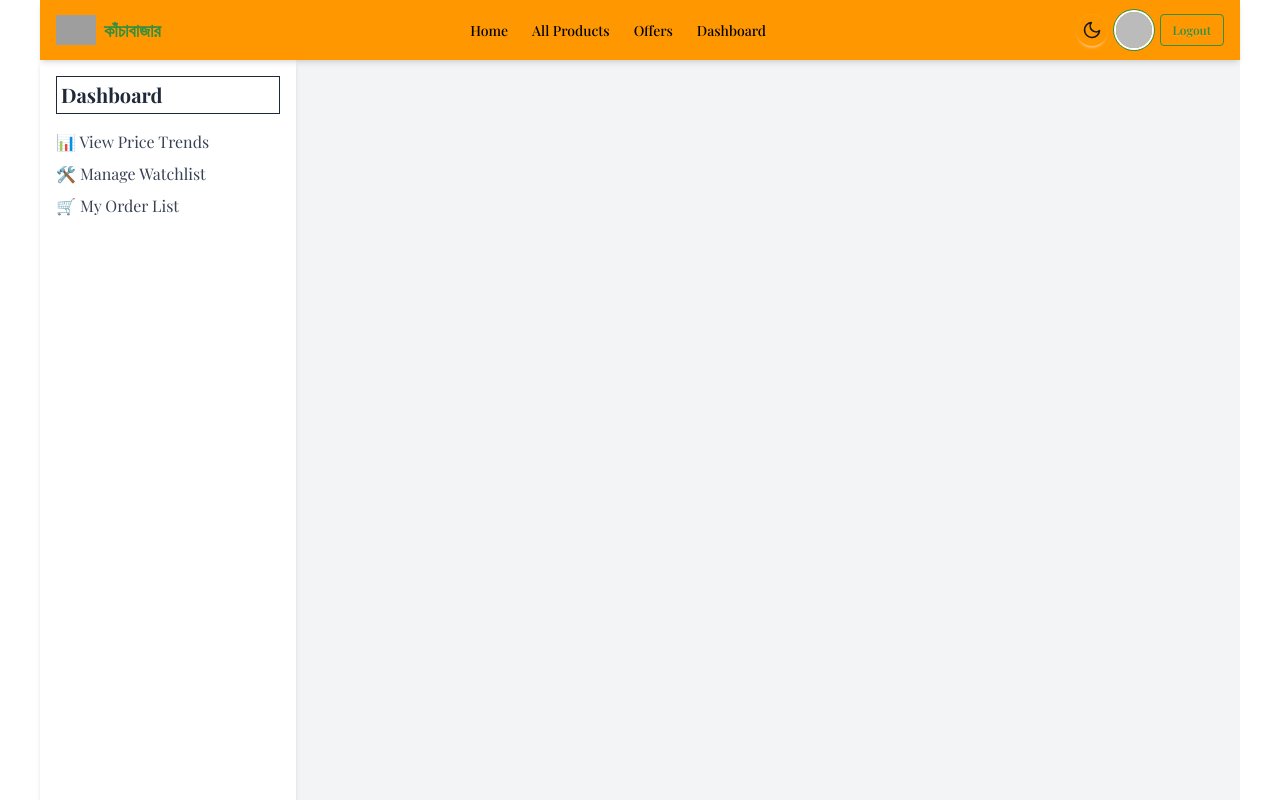
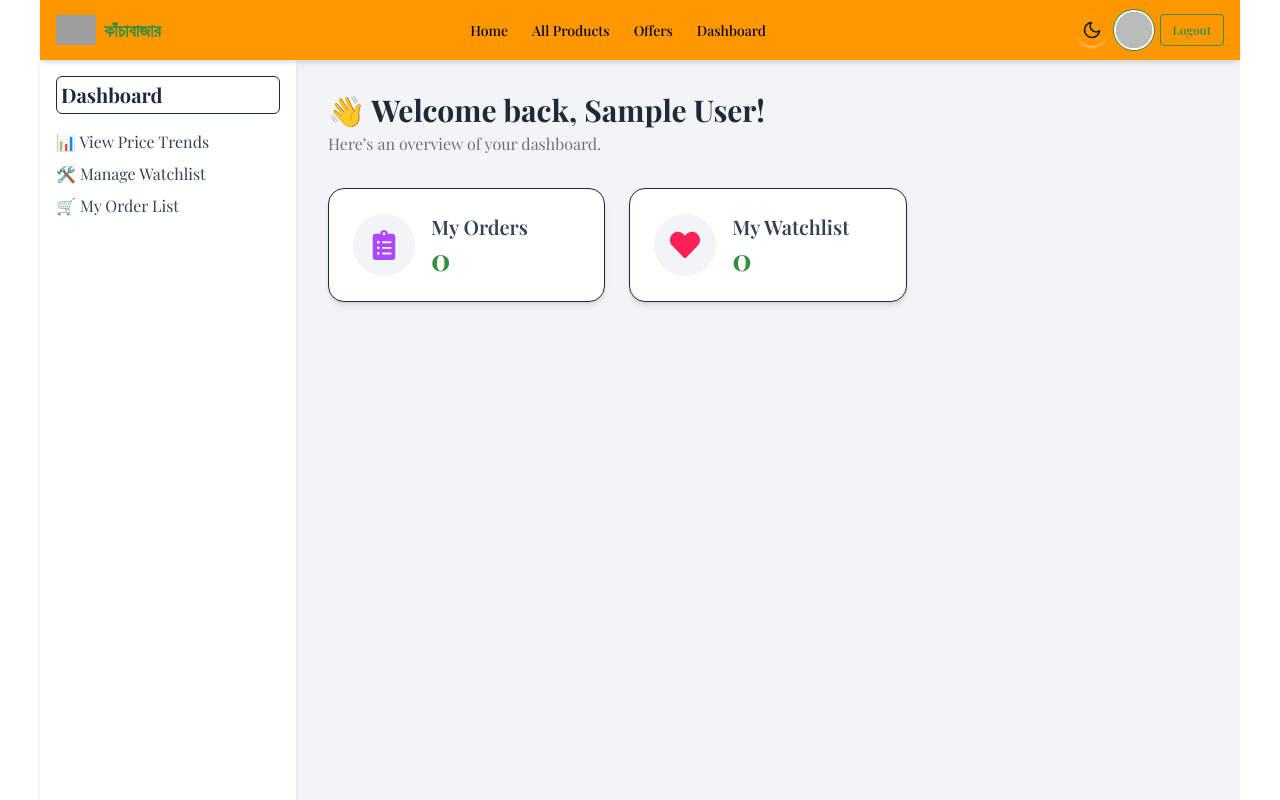
Before and after one commit to sadik117/kacha-bazar-tracker-client-side, a React (Vite) app: page /dashboard in a window 1280 px wide. Shown: the top 800 px of the page. Built offline with nearby package versions, Linux system fonts and the light colour scheme; no server answers; sample sign-in values are in the browser's storage; grey boxes are pictures that could not be loaded; a web font is replaced by a local one.

Commit message:
dashboard home with stats based on role added

```diff
--- /dev/null
+++ b/src/components/Dashboard/DashboardHome.jsx
@@ -0,0 +1,114 @@
+import React, { useContext } from "react";
+import { motion } from "framer-motion";
+import { useQuery } from "@tanstack/react-query";
+import {
+  FaBoxOpen,
+  FaBullhorn,
+  FaClipboardList,
+  FaUsers,
+  FaHeart,
+} from "react-icons/fa";
+import { AuthContext } from "../../Authentication/AuthProvider";
+import useAxiosSecure from "../hooks/UseAxiosSecure";
+import useUserRole from "../hooks/useUserRole";
+
+const DashboardHome = () => {
+  const { user } = useContext(AuthContext);
+  const { role } = useUserRole();
+  const axiosSecure = useAxiosSecure();
+
+  const { data: stats = {}, isLoading } = useQuery({
+    queryKey: ["dashboard-stats", role],
+    queryFn: async () => {
+      const res = await axiosSecure.get(`/dashboard-stats?role=${role}`);
+      return res.data;
+    },
+    enabled: !!role,
+  });
+
+  const summaryCards = [
+    {
+      title: "My Products",
+      value: stats.products || 0,
+      icon: <FaBoxOpen className="text-3xl text-blue-500" />,
+      show: role === "vendor",
+    },
+    {
+      title: "My Ads",
+      value: stats.ads || 0,
+      icon: <FaBullhorn className="text-3xl text-green-500" />,
+      show: role === "vendor",
+    },
+    {
+      title: "My Orders",
+      value: stats.orders || 0,
+      icon: <FaClipboardList className="text-3xl text-purple-500" />,
+      show: role === "user",
+    },
+    {
+      title: "My Watchlist",
+      value: stats.watchlist || 0,
+      icon: <FaHeart className="text-3xl text-rose-500" />,
+      show: role === "user",
+    },
+    {
+      title: "All Users",
+      value: stats.users || 0,
+      icon: <FaUsers className="text-3xl text-orange-500" />,
+      show: role === "admin",
+    },
+    {
+      title: "All Products",
+      value: stats.allProducts || 0,
+      icon: <FaBoxOpen className="text-3xl text-cyan-500" />,
+      show: role === "admin",
+    },
+    {
+      title: "All Ads",
+      value: stats.allAds || 0,
+      icon: <FaBullhorn className="text-3xl text-pink-500" />,
+      show: role === "admin",
+    },
+  ];
+
+  return (
+    <motion.div
+      className="p-4 max-w-7xl mx-auto"
+      initial={{ opacity: 0 }}
+      animate={{ opacity: 1 }}
+    >
+      <div className="mb-8">
+        <h1 className="text-3xl font-bold text-gray-800">
+          👋 Welcome back, {user?.displayName || "User"}!
+        </h1>
+        <p className="text-gray-500 mt-1">Here’s an overview of your dashboard.</p>
+      </div>
+
+      <div className="grid grid-cols-1 sm:grid-cols-2 lg:grid-cols-3 gap-6">
+        {summaryCards
+          .filter((card) => card.show)
+          .map((card, idx) => (
+            <motion.div
+              key={idx}
+              className="bg-white p-6 rounded-2xl shadow-md border hover:shadow-lg transition duration-300"
+              whileHover={{ scale: 1.03 }}
+            >
+              <div className="flex items-center gap-4">
+                <div className="bg-gray-100 p-4 rounded-full">{card.icon}</div>
+                <div>
+                  <h4 className="text-xl font-semibold text-gray-700">
+                    {card.title}
+                  </h4>
+                  <p className="text-3xl font-bold text-primary">
+                    {card.value}
+                  </p>
+                </div>
+              </div>
+            </motion.div>
+          ))}
+      </div>
+    </motion.div>
+  );
+};
+
+export default DashboardHome;
--- a/src/components/Dashboard/DashboardLayout.jsx
+++ b/src/components/Dashboard/DashboardLayout.jsx
@@ -2,6 +2,7 @@ import { useState } from "react";
 import { FiMenu, FiX } from "react-icons/fi";
 import useUserRole from "../hooks/useUserRole";
 import { NavLink, Outlet } from "react-router";
+import { Helmet } from "react-helmet-async";
 
 const DashboardLayout = () => {
   const [isDrawerOpen, setIsDrawerOpen] = useState(false);
@@ -12,6 +13,9 @@ const DashboardLayout = () => {
 
   return (
     <div className="min-h-full mx-2 md:mx-10 flex flex-col md:flex-row bg-gray-100 dark:bg-gray-900">
+      <Helmet>
+        <title>KachaBazar || Dashboard</title>
+      </Helmet>
       {/* 🔘 Mobile Topbar */}
       <div
         className={`md:hidden sticky top-0 z-50 bg-gray-100 dark:bg-gray-900 p-3 border-b border-gray-300 dark:border-gray-700 flex items-center gap-2 ${
@@ -53,7 +57,7 @@ const DashboardLayout = () => {
           </button>
         </div>
 
-        <h2 className="text-xl font-bold mt-5 md:mt-0 mb-4 text-gray-800 dark:text-gray-100 border p-1">
+        <h2 className="text-xl font-bold mt-5 md:mt-0 mb-4 text-gray-800 dark:text-gray-100 border rounded-md p-1">
           Dashboard
         </h2>
 
--- a/src/components/layouts/Home.jsx
+++ b/src/components/layouts/Home.jsx
@@ -1,10 +1,14 @@
-import React from 'react';
-import Banner from './Banner';
-import ProductSection from './ProductSection';
+import React from "react";
+import Banner from "./Banner";
+import ProductSection from "./ProductSection";
+import { Helmet } from "react-helmet-async";
 
 const Home = () => {
   return (
     <div>
+      <Helmet>
+        <title>KachaBazar || Home</title>
+      </Helmet>
       <Banner></Banner>
       <ProductSection></ProductSection>
     </div>
--- a/src/pages/VendorPages/MyProducts.jsx
+++ b/src/pages/VendorPages/MyProducts.jsx
@@ -1,10 +1,10 @@
 import React, { useContext } from "react";
 import { AuthContext } from "../../Authentication/AuthProvider";
-import { Link } from "react-router-dom";
 import Swal from "sweetalert2";
 import { toast } from "react-toastify";
 import useAxiosSecure from "../../components/hooks/UseAxiosSecure";
 import { useQuery, useMutation, useQueryClient } from "@tanstack/react-query";
+import { Link } from "react-router";
 
 const MyProducts = () => {
   const { user } = useContext(AuthContext);
--- a/src/router/Routes.jsx
+++ b/src/router/Routes.jsx
@@ -26,6 +26,7 @@ import ProductDetails from "../pages/ProductDetails";
 import PaymentSuccess from "../pages/PaymentSuccess";
 import AddOffer from "../pages/AdminPages/AddOffer";
 import Offers from "../pages/Offers";
+import DashboardHome from "../components/Dashboard/DashboardHome";
 
 
 export const router = createBrowserRouter([
@@ -79,6 +80,10 @@ export const router = createBrowserRouter([
           <UserDashboard></UserDashboard>
         </PrivateRoute>,
         children:[
+          {
+            index: true,
+            Component: DashboardHome
+          },
           {
             path: "add-product",
             element:
```
Lines whose indentation alone changed are shown as unchanged.
